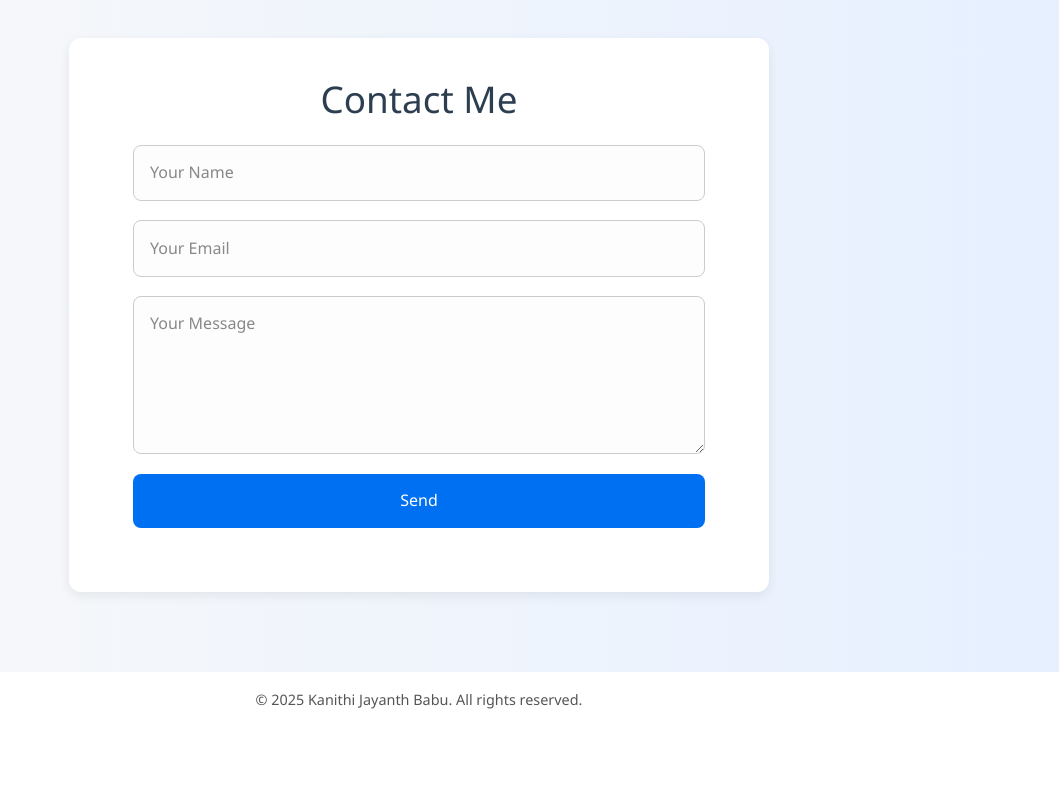
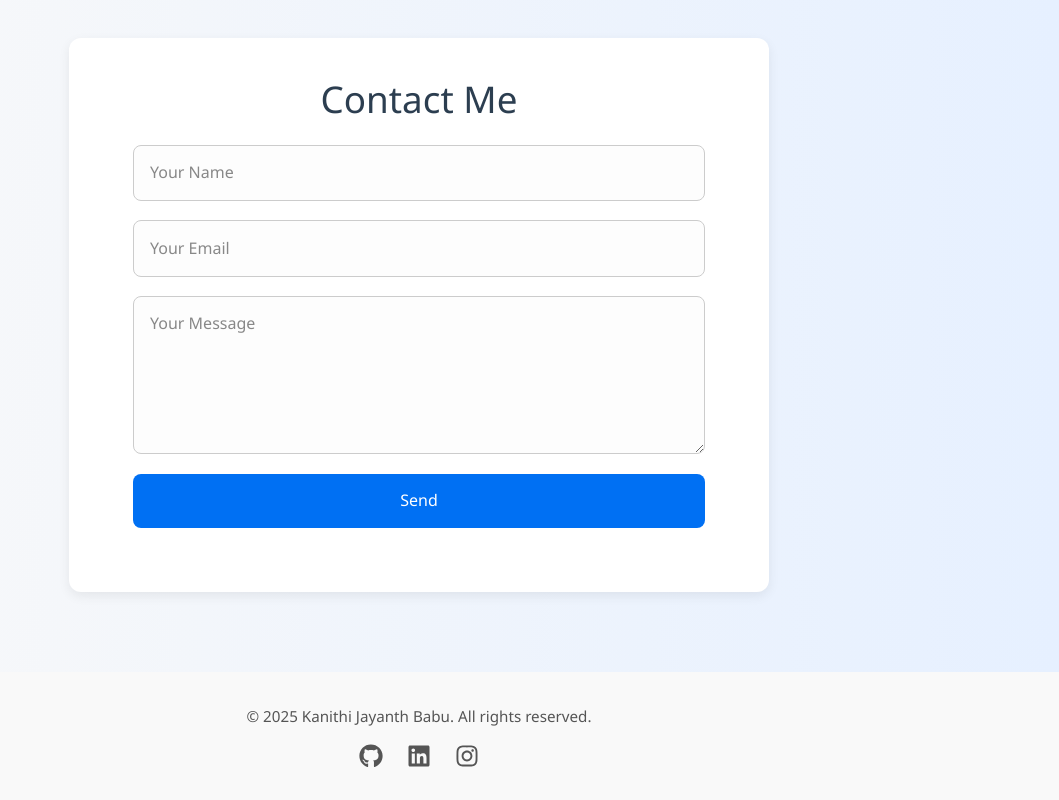
Before and after one commit to Jayanthkanithi/myPortfolio, a Next.js app: page / in a window 1280 px wide. Shown: the part 1728-2528 px from the top of the page, without its empty margins (221-1280 px from the left). Before the commit the page ends 2455 px from the top, so only its background shows below. Built offline with nearby package versions, Linux system fonts and the light colour scheme.

Commit message:
Update footer with social icons

```diff
--- a/package.json
+++ b/package.json
@@ -12,7 +12,8 @@
     "mongodb": "^6.15.0",
     "next": "^15.3.0",
     "react": "^19.1.0",
-    "react-dom": "^19.1.0"
+    "react-dom": "^19.1.0",
+    "react-icons": "^5.5.0"
   },
   "devDependencies": {
     "@eslint/eslintrc": "^3",
--- a/src/app/components/Footer/Footer.css
+++ b/src/app/components/Footer/Footer.css
@@ -1,7 +1,29 @@
 .footer {
-    text-align: center;
-    padding: 1rem;
-    background: #ffffff;
-    color: #555;
-    font-size: 0.9rem;
-  }
+  background-color: #f9f9f9;
+  padding: 2rem 1rem;
+  text-align: center;
+  color: #555;
+  font-size: 0.95rem;
+}
+
+.footer__content {
+  max-width: 960px;
+  margin: auto;
+}
+
+.footer__socials {
+  margin-top: 1rem;
+  display: flex;
+  justify-content: center;
+  gap: 1.5rem;
+}
+
+.footer__socials a {
+  color: #555;
+  font-size: 1.5rem;
+  transition: color 0.3s;
+}
+
+.footer__socials a:hover {
+  color: #0070f3;
+}
--- a/src/app/components/Footer/Footer.tsx
+++ b/src/app/components/Footer/Footer.tsx
@@ -1,9 +1,23 @@
-import "./Footer.css";
+import './Footer.css';
+import { FaGithub, FaLinkedin, FaInstagram } from 'react-icons/fa';
 
 const Footer = () => {
   return (
     <footer className="footer">
-      © {new Date().getFullYear()} Kanithi Jayanth Babu. All rights reserved.
+      <div className="footer__content">
+        <p>© {new Date().getFullYear()} Kanithi Jayanth Babu. All rights reserved.</p>
+        <div className="footer__socials">
+          <a href="https://github.com/yourusername" target="_blank" rel="noopener noreferrer">
+            <FaGithub />
+          </a>
+          <a href="https://www.linkedin.com/in/yourlinkedin/" target="_blank" rel="noopener noreferrer">
+            <FaLinkedin />
+          </a>
+          <a href="https://instagram.com/yourinsta" target="_blank" rel="noopener noreferrer">
+            <FaInstagram />
+          </a>
+        </div>
+      </div>
     </footer>
   );
   }
```
Also changed, not shown: 1 other file (tests, documents, lock files or other folders).
